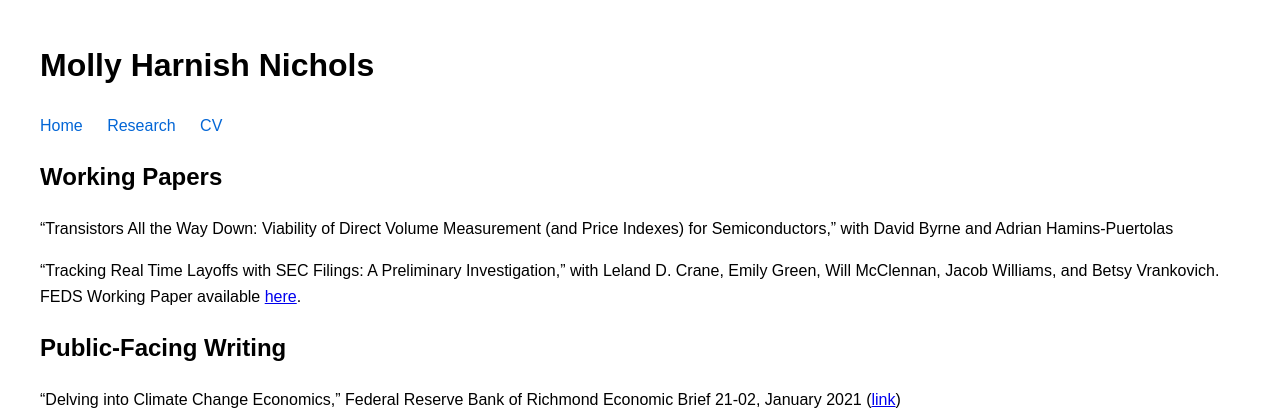
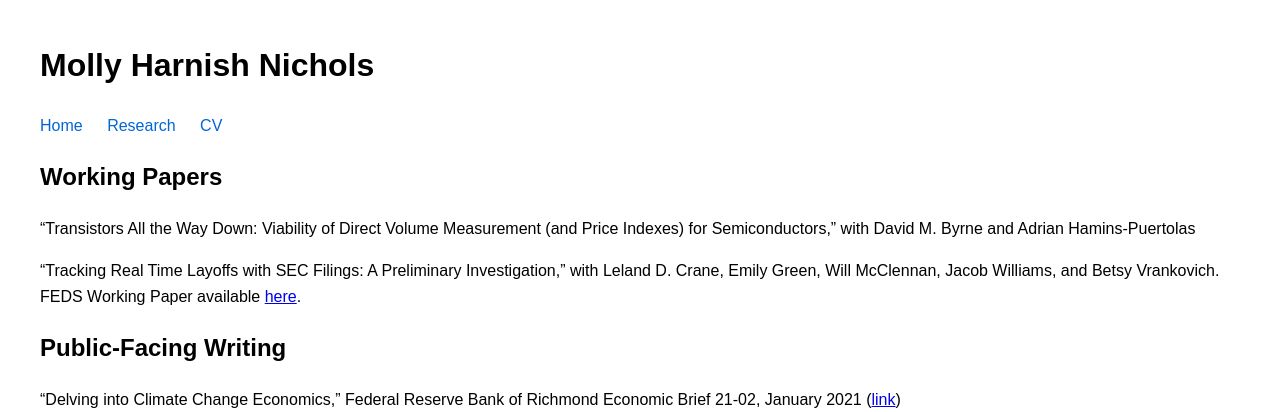
Before and after one commit to mhnichols16/mhnichols16.github.io, a Jekyll site: the page built from research.md, in a window 1280 px wide. Shown: the top 412 px of the page. Built offline with Jekyll 4.4.1, drawn with Linux system fonts in a browser that asks for light colours.

```diff
--- a/research.md
+++ b/research.md
@@ -5,7 +5,7 @@ title: Research
 
 ## Working Papers
 
-"Transistors All the Way Down: Viability of Direct Volume Measurement (and Price Indexes) for Semiconductors," with David Byrne and Adrian Hamins-Puertolas
+"Transistors All the Way Down: Viability of Direct Volume Measurement (and Price Indexes) for Semiconductors," with David M. Byrne and Adrian Hamins-Puertolas
 
 "Tracking Real Time Layoffs with SEC Filings: A Preliminary Investigation," with Leland D. Crane, Emily Green, Will McClennan, Jacob Williams, and Betsy Vrankovich. FEDS Working Paper available [here](https://doi.org/10.17016/FEDS.2024.020).
 
```
